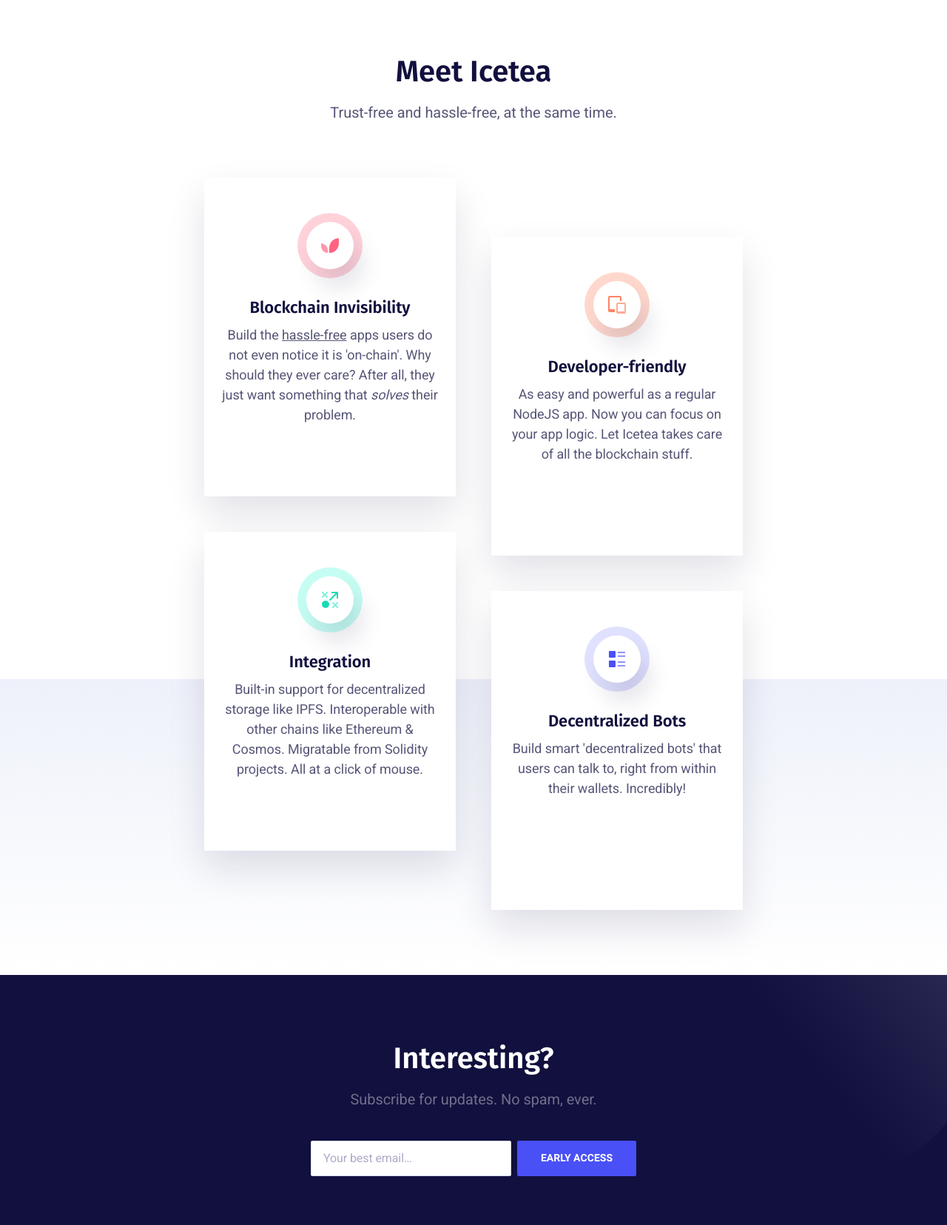
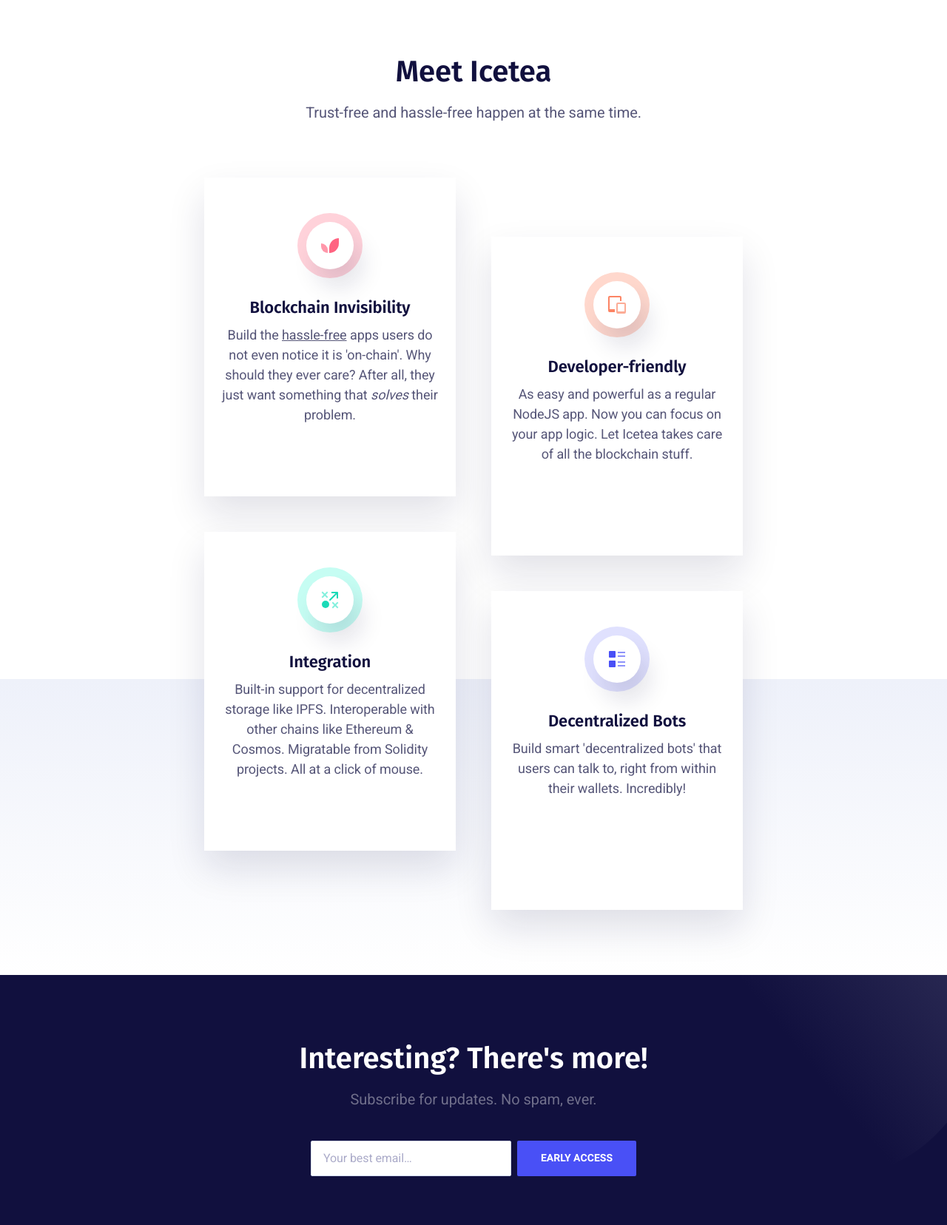
Before and after one commit to TradaTech/icetea.io, a website: page index.html in a window 1280 px wide. Shown: the part 760-2416 px from the top of the page at 74% size. Drawn offline with nearby package versions, Linux system fonts and the light colour scheme; files that its build step writes are made by us from their sources.

Commit message:
adjust copies

```diff
--- a/index.html
+++ b/index.html
@@ -297,7 +297,7 @@
                         <div class="features-header text-center">
                             <div class="container-sm">
                                 <h2 class="section-title mt-0">Meet Icetea</h2>
-                                <p class="section-paragraph">Trust-free and hassle-free, at the same time.</p>
+                                <p class="section-paragraph">Trust-free and hassle-free happen at the same time.</p>
                             </div>
                         </div>
 						<div class="features-wrap">
@@ -460,7 +460,7 @@
                 <div class="container-sm">
                     <div class="newsletter-inner section-inner">
                         <div class="newsletter-header text-center">
-                            <h2 class="section-title mt-0">Interesting?</h2>
+                            <h2 class="section-title mt-0">Interesting? There's more!</h2>
                             <p class="section-paragraph">Subscribe for updates. No spam, ever.</p>
                         </div>
                         <div class="footer-form newsletter-form field field-grouped">
```
